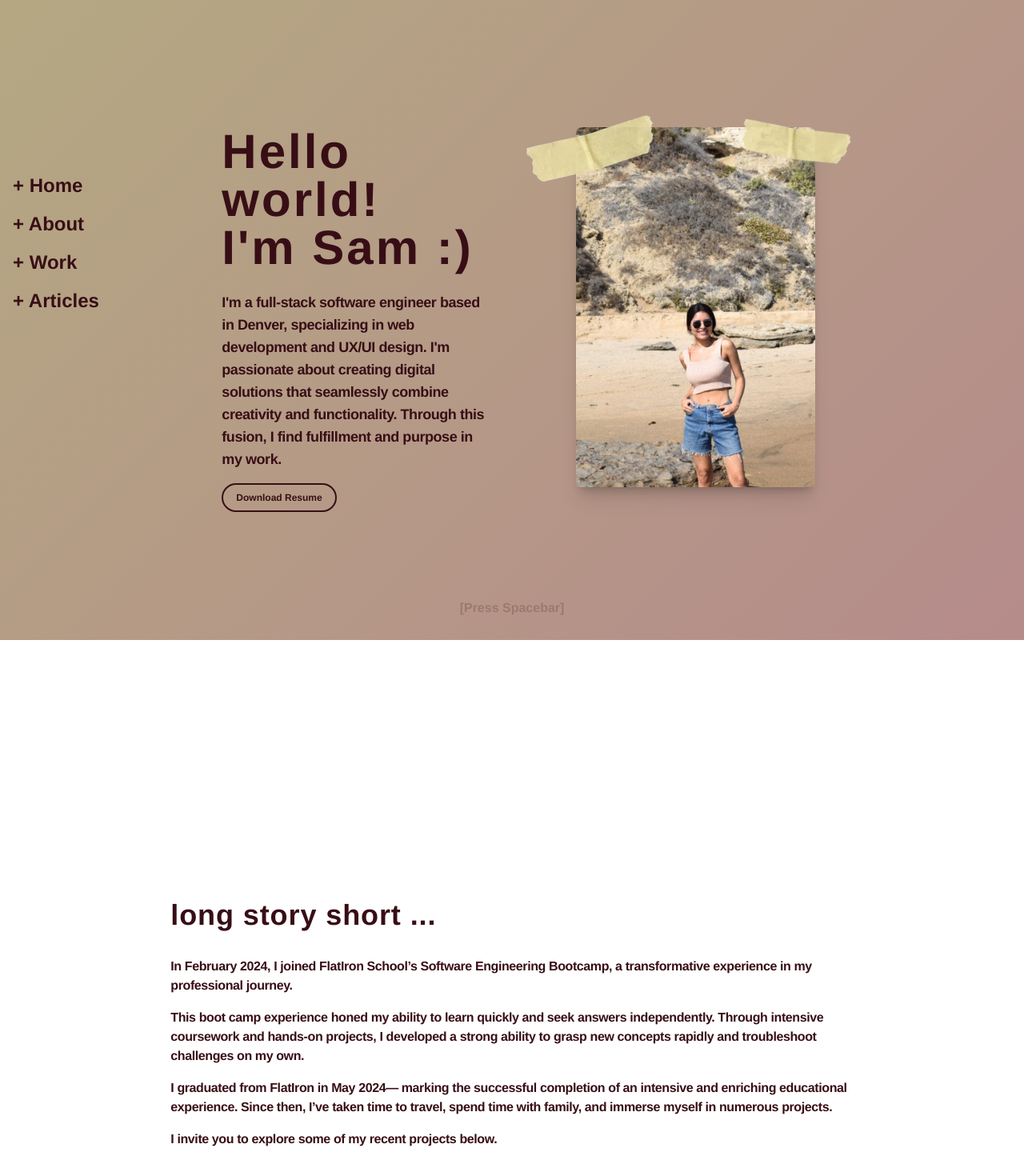
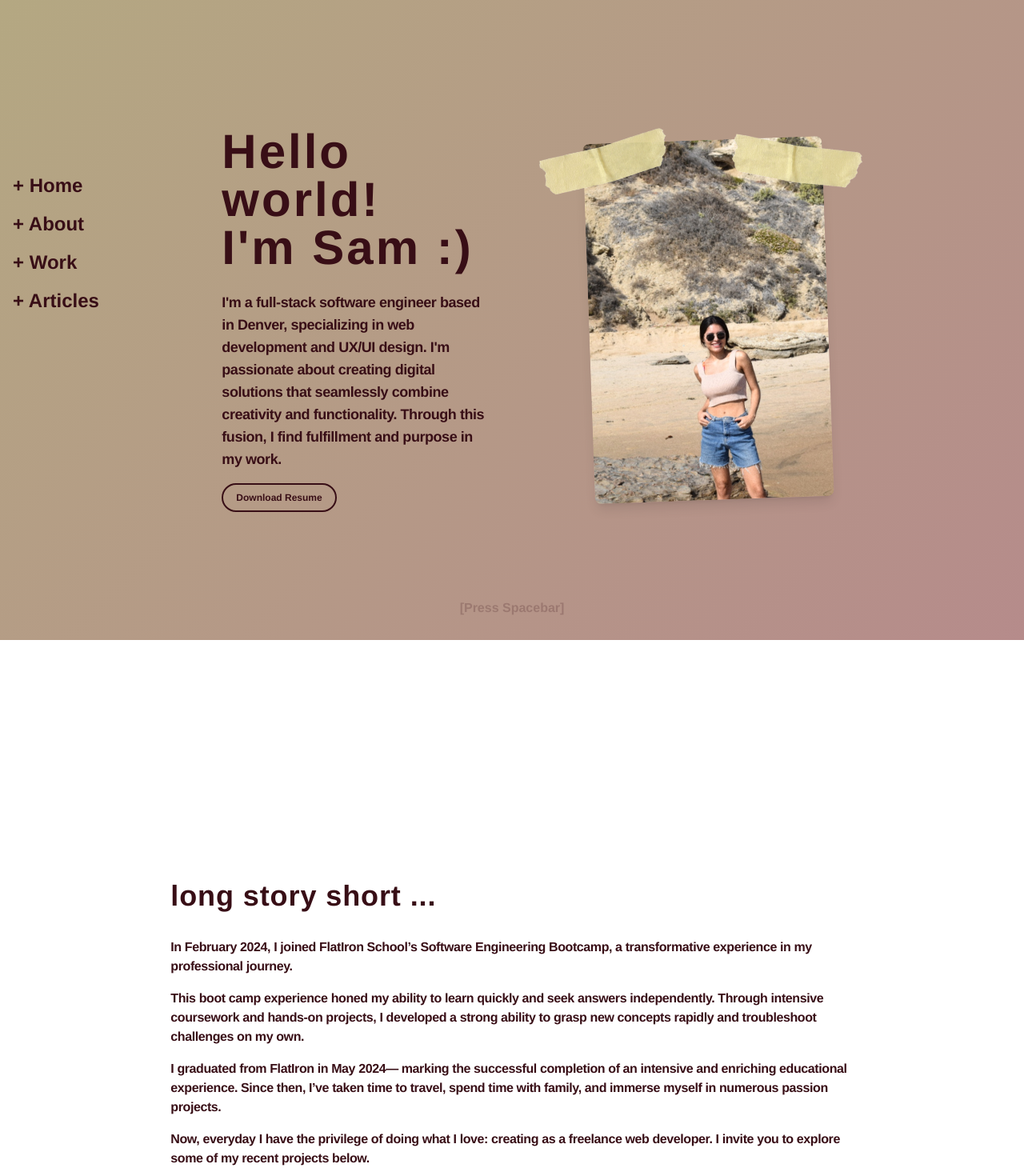
Before and after one commit to samanthacabrera/portfolio, a React (Vite) app: page / in a window 1280 px wide. Shown: the top 1470 px of the page at 80% size. Built offline with nearby package versions, Linux system fonts and the light colour scheme; no server answers.

Commit message:
changed intro, updated hero

```diff
--- a/src/pages/homepage/Hero.jsx
+++ b/src/pages/homepage/Hero.jsx
@@ -35,13 +35,13 @@ function Hero() {
         onMouseEnter={() => setIsHovered(true)}
         onMouseLeave={() => setIsHovered(false)}
       >
-        <div className="relative shadow-xl transform -translate-x-4 -translate-y-4">
+        <div className="relative ">
           {/* Image */}
           <img
             src="/me.png"
             alt="Sam"
             style={{ objectPosition: '25% 50%' }}
-            className="rounded-lg shadow-lg object-cover h-[450px] w-[330px] transition-transform duration-1000 ease-in-out transform"
+            className="rounded-lg shadow-lg object-cover h-[450px] w-[330px] transition-transform duration-1000 ease-in-out transform -rotate-2"
           />
 
 
@@ -57,7 +57,7 @@ function Hero() {
             <img
               src="/tape.png"
               alt="Tape"
-              className="h-20 opacity-90 "
+              className="h-24 opacity-90 "
             />
           </div>
 
--- a/src/pages/homepage/Intro.jsx
+++ b/src/pages/homepage/Intro.jsx
@@ -11,8 +11,8 @@ function Intro() {
       <div className="space-y-4 tracking-tight">
         <p>In February 2024, I joined FlatIron School’s Software Engineering Bootcamp, a <span className="group-hover:text-slate-100 group-hover:text-opacity-50 transition duration-500"> transformative </span> experience in my professional journey.</p>
         <p>This boot camp experience honed my ability to learn <span className="group-hover:text-slate-100 group-hover:text-opacity-50 transition duration-500 delay-200"> quickly </span> and seek answers independently. Through intensive coursework and hands-on projects, I developed a strong ability to grasp new concepts rapidly and <span className="group-hover:text-slate-100 group-hover:text-opacity-50 transition duration-500 delay-300"> troubleshoot </span>challenges on my own.</p>
-        <p>I graduated from FlatIron in May 2024— marking the successful completion of an intensive and enriching educational experience. Since then, I’ve taken time to travel, spend time with family, and <span className="group-hover:text-slate-100 group-hover:text-opacity-50 transition duration-500 delay-500"> immerse </span> myself in numerous projects.</p>
-        <p>I invite you to <span className="group-hover:text-slate-100 group-hover:text-opacity-50 transition duration-500 delay-700"> explore </span> some of my recent projects below.</p>
+        <p>I graduated from FlatIron in May 2024— marking the successful completion of an intensive and enriching educational experience. Since then, I’ve taken time to travel, spend time with family, and <span className="group-hover:text-slate-100 group-hover:text-opacity-50 transition duration-500 delay-500"> immerse </span> myself in numerous passion projects.</p>
+        <p>Now, everyday I have the <span className="group-hover:text-slate-100 group-hover:text-opacity-50 transition duration-500 delay-700"> privilege </span> of doing what I love: creating as a freelance web developer. I invite you to <span className="group-hover:text-slate-100 group-hover:text-opacity-50 transition duration-500 delay-1000"> explore </span> some of my recent projects below.</p>
       </div>
 
     </div>
```
